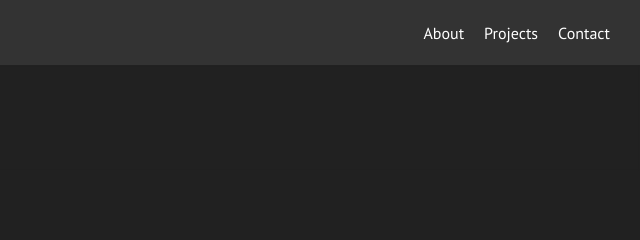
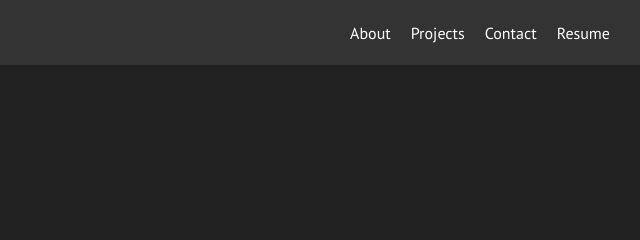
Before and after one commit to thatcatfromspace/portfolio, a plain HTML site: page index.html in a window 1280 px wide. Shown: the top 240 px of the page, 640-1280 px from the left. Drawn offline with Linux system fonts and the light colour scheme.

Commit message:
added resume

```diff
--- a/index.html
+++ b/index.html
@@ -23,6 +23,7 @@
       <p class="header-right-text"><a class="header-right-link" href="index.html"> About </a></p>
       <p class="header-right-text"><a class="header-right-link" href="https://github.com/thatcatfromspace" target="_blank"> Projects</a> </p>
       <p class="header-right-text"><a class="header-right-link" href="https://linkedin.com/in/dineshveluswamy" target="_blank"> Contact </a></p>
+      <p class="header-right-text"><a href="assets/dinesh-tv-resume.pdf" class="header-right-link"> Resume </a></p>
     </div>
   </header>
   <div class="desc">
```
Also changed, not shown: 1 other file.
